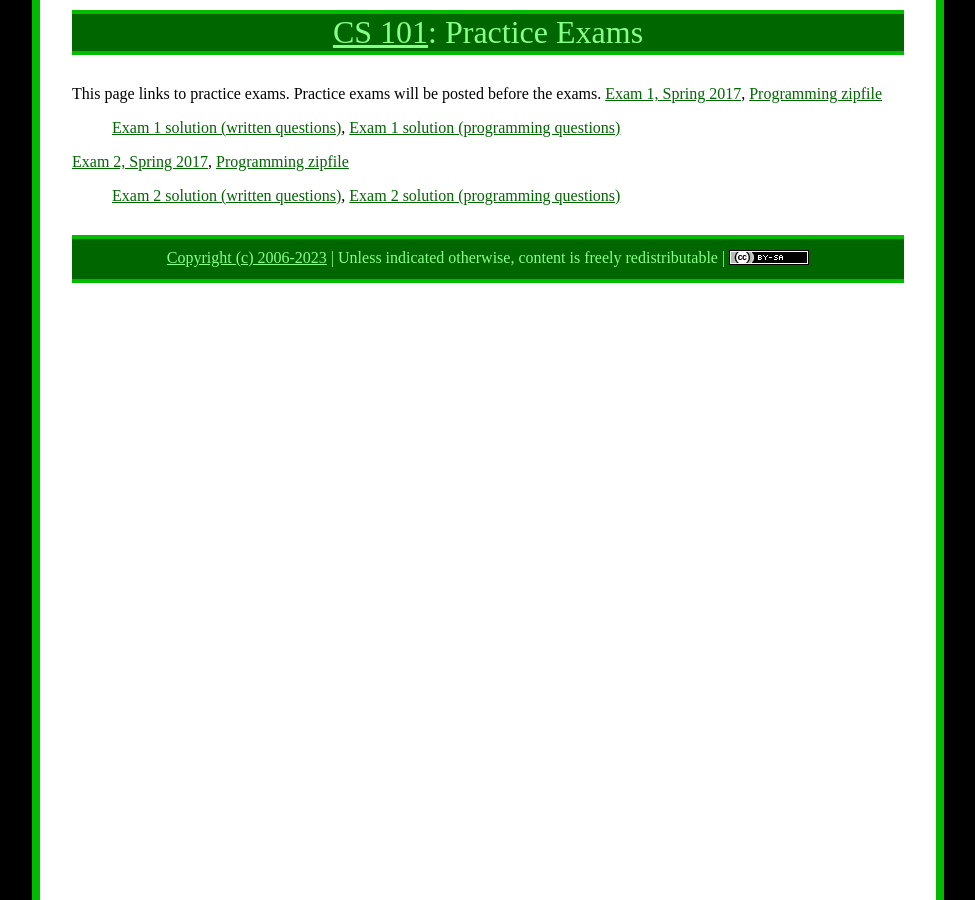
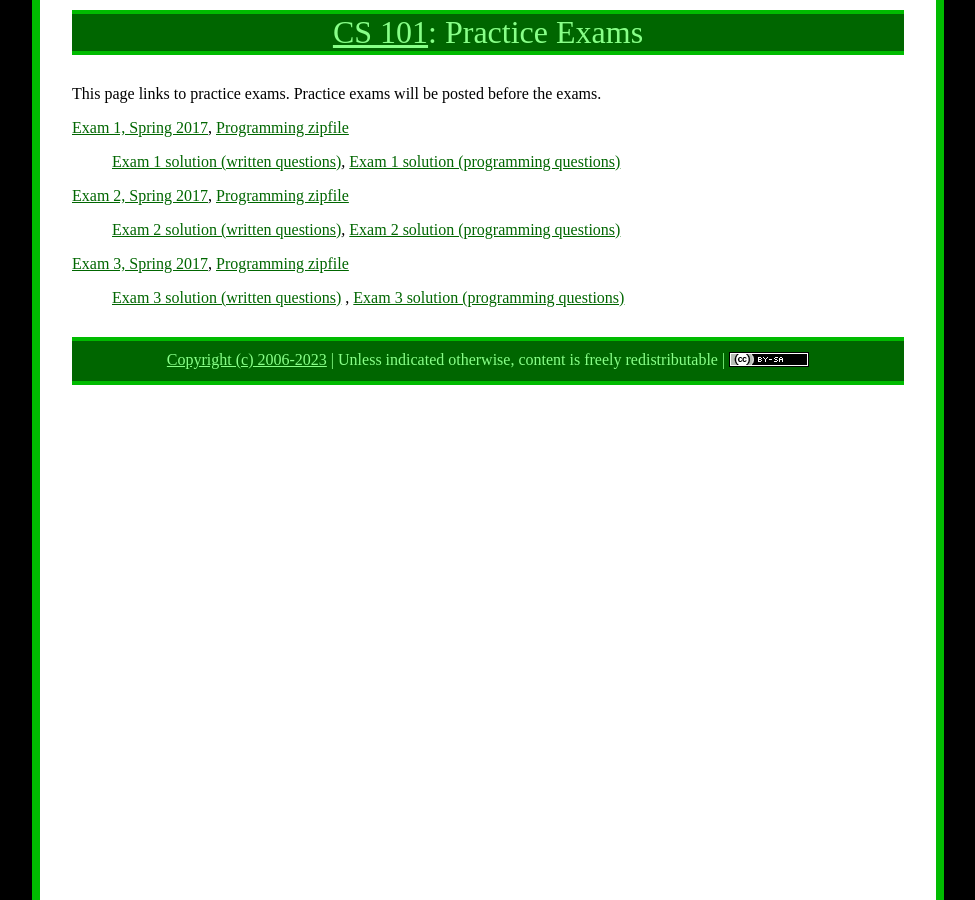
Before and after one commit to ycpcs/cs101-spring2023, a Jekyll site: the page built from practice/index.md, in a window 1280 px wide. Shown: the whole page, without its empty margins (152-1127 px from the left). Built offline with Jekyll 4.4.1, drawn with Linux system fonts in a browser that asks for light colours.

Commit message:
added practice exam3

```diff
--- a/practice/index.md
+++ b/practice/index.md
@@ -6,19 +6,28 @@ title: "Practice Exams"
 
 
 This page links to practice exams. Practice exams will be posted before the exams.
-[Exam 1, Spring 2017](cs101-spring2017-exam01.pdf), [Programming zipfile](CS101_Exam01.zip)
 
-> [Exam 1 solution (written questions)](cs101-spring2017-exam01-solution.pdf), [Exam 1 solution (programming questions)](CS101_Exam01_Solution.zip)
+ [Exam 1, Spring 2017](cs101-spring2017-exam01.pdf),
+ [Programming zipfile](CS101_Exam01.zip)
 
-[Exam 2, Spring 2017](cs101-spring2017-exam02.pdf), [Programming zipfile](CS101_Exam02.zip)
+>[Exam 1 solution (written questions)](cs101-spring2017-exam01-solution.pdf),
+>[Exam 1 solution (programming questions)](CS101_Exam01_Solution.zip)
 
-> [Exam 2 solution (written questions)](cs101-spring2017-exam02-solution.pdf), [Exam 2 solution (programming questions)](CS101_Exam02_Solution.zip)
+[Exam 2, Spring 2017](cs101-spring2017-exam02.pdf),
+[Programming zipfile](CS101_Exam02.zip)
+
+> [Exam 2 solution (written questions)](cs101-spring2017-exam02-solution.pdf),
+> [Exam 2 solution (programming questions)](CS101_Exam02_Solution.zip)
+
+[Exam 3, Spring 2017](cs101-spring2017-exam03.pdf),
+[Programming zipfile](CS101_Exam03.zip)
+
+> [Exam 3 solution (written questions)](cs101-spring2017-exam03-solution.pdf) ,
+>[Exam 3 solution (programming questions)](CS101_Exam03_Solution.zip)
+
 
 
 <!--
-
-
-
 
 [Exam 3, Spring 2017](cs101-spring2017-exam03.pdf), [Programming zipfile](CS101_Exam03.zip)
 > [Exam 3 solution (written questions)](cs101-spring2017-exam03-solution.pdf) , [Exam 3 solution (programming questions)](CS101_Exam03_Solution.zip)
```
Also changed, not shown: index.md (+1 -1 lines).
